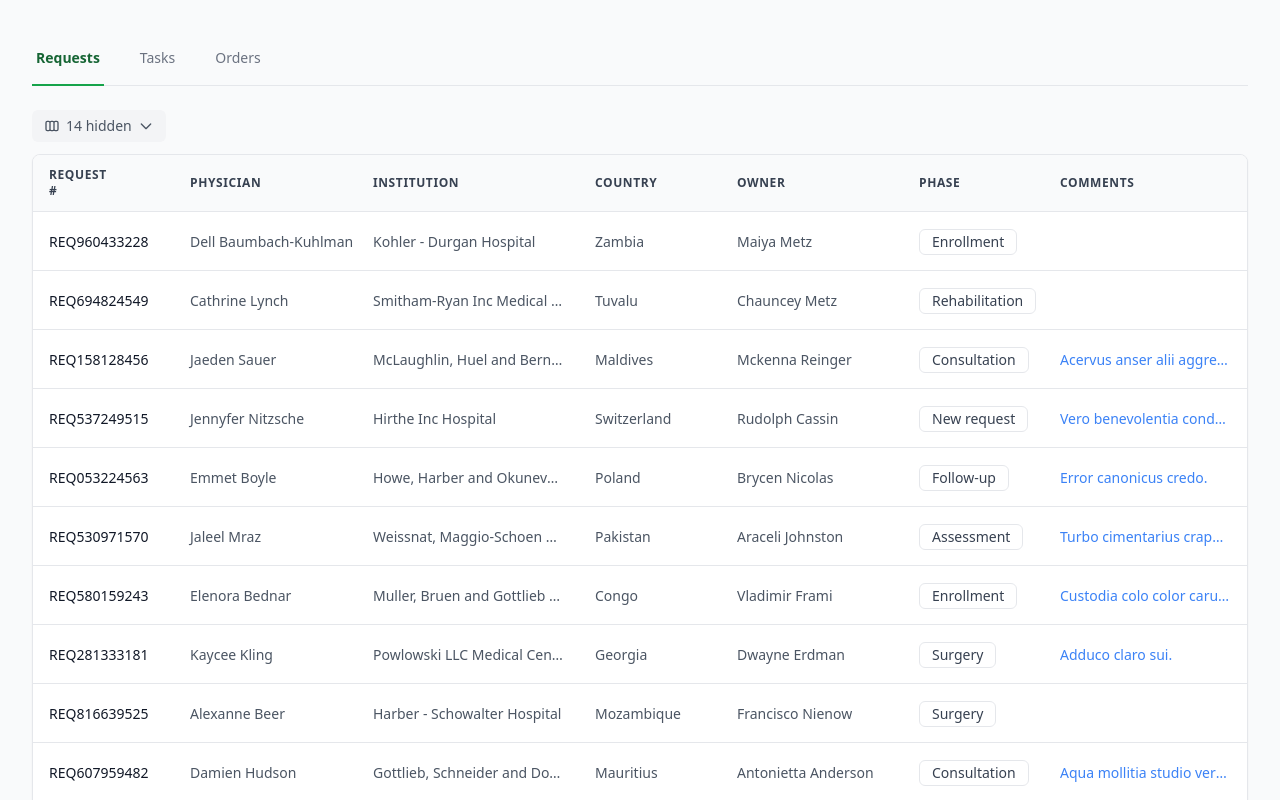
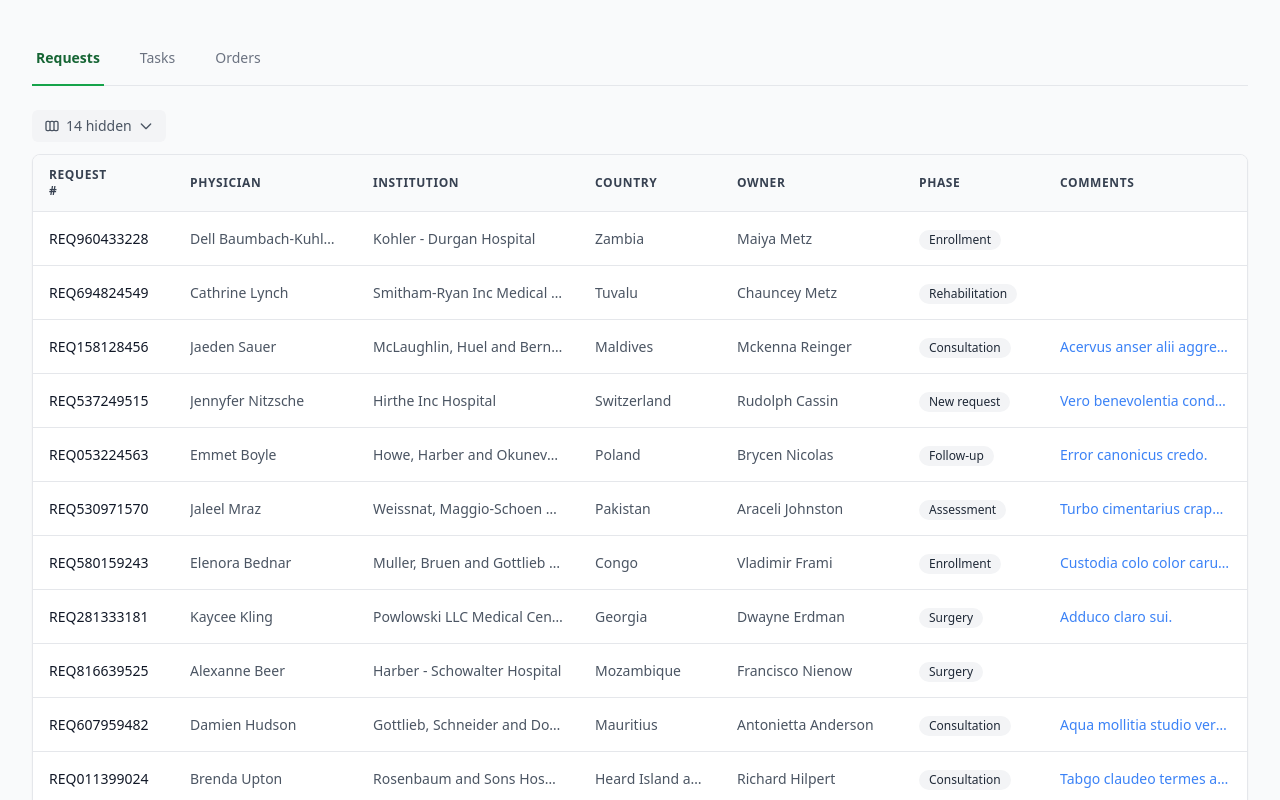
Before and after one commit to kbogers/customizable-table, a React (Vite) app: page / in a window 1280 px wide. Shown: the top 800 px of the page. Built offline with nearby package versions, Linux system fonts and the light colour scheme.

Commit message:
Add consistent truncation with tooltips for all table cells
- Create TruncatedCell component for text with automatic truncation
- Create ChipCell component for styled badges with truncation
- All cells now adapt to column width and show tooltips when truncated
- Remove hardcoded max-width values

```diff
--- a/src/Table.tsx
+++ b/src/Table.tsx
@@ -73,54 +73,83 @@ const groupLabels: Record<string, string> = {
     physician: 'Physician details',
 };
 
+// Truncated cell component with tooltip
+const TruncatedCell: React.FC<{
+    value: string | null | undefined;
+    className?: string;
+    emptyPlaceholder?: boolean;
+}> = ({ value, className = '', emptyPlaceholder = false }) => {
+    if (!value) {
+        return emptyPlaceholder ? <span className="text-gray-400">—</span> : null;
+    }
+    return (
+        <span className={`block truncate ${className}`} title={value}>
+            {value}
+        </span>
+    );
+};
+
+// Chip component with truncation
+const ChipCell: React.FC<{
+    value: string;
+    variant: 'green' | 'blue' | 'gray';
+}> = ({ value, variant }) => {
+    const colorClasses = {
+        green: 'bg-green-100 text-green-800',
+        blue: 'bg-blue-100 text-blue-800',
+        gray: 'bg-gray-100 text-gray-800',
+    };
+    return (
+        <span
+            className={`inline-flex items-center px-2.5 py-0.5 rounded-full text-xs font-medium max-w-full ${colorClasses[variant]}`}
+            title={value}
+        >
+            <span className="truncate">{value}</span>
+        </span>
+    );
+};
+
 const columns = [
     // Core columns
     columnHelper.accessor('requestId', {
         header: 'Request #',
-        cell: (info) => <span className="font-medium text-gray-900">{info.getValue()}</span>,
+        cell: (info) => <TruncatedCell value={info.getValue()} className="font-medium text-gray-900" />,
         size: 140,
         minSize: 100,
     }),
     columnHelper.accessor('physician', {
         header: 'Physician',
-        cell: (info) => info.getValue(),
+        cell: (info) => <TruncatedCell value={info.getValue()} />,
         size: 180,
         minSize: 100,
     }),
     columnHelper.accessor('institution', {
         header: 'Institution',
-        cell: (info) => <span className="truncate max-w-[200px] block" title={info.getValue()}>{info.getValue()}</span>,
+        cell: (info) => <TruncatedCell value={info.getValue()} />,
         size: 220,
         minSize: 120,
     }),
     columnHelper.accessor('country', {
         header: 'Country',
-        cell: (info) => info.getValue(),
+        cell: (info) => <TruncatedCell value={info.getValue()} />,
         size: 140,
         minSize: 100,
     }),
     columnHelper.accessor('owner', {
         header: 'Owner',
-        cell: (info) => info.getValue(),
+        cell: (info) => <TruncatedCell value={info.getValue()} />,
         size: 180,
         minSize: 100,
     }),
     columnHelper.accessor('phase', {
         header: 'Phase',
-        cell: (info) => (
-            <span className="phase-chip">
-                {info.getValue()}
-            </span>
-        ),
+        cell: (info) => <ChipCell value={info.getValue()} variant="gray" />,
         size: 140,
         minSize: 100,
     }),
     columnHelper.accessor('comments', {
         header: 'Comments',
-        cell: (info) => {
-            const val = info.getValue();
-            return val ? <span className="text-blue-500 cursor-pointer hover:underline truncate max-w-[200px] block" title={val}>{val}</span> : null;
-        },
+        cell: (info) => <TruncatedCell value={info.getValue()} className="text-blue-500 cursor-pointer hover:underline" />,
         size: 200,
         minSize: 100,
     }),
@@ -128,38 +157,31 @@ const columns = [
     // Details columns
     columnHelper.accessor('product', {
         header: 'Product',
-        cell: (info) => info.getValue() || <span className="text-gray-400">—</span>,
+        cell: (info) => <TruncatedCell value={info.getValue()} emptyPlaceholder />,
         size: 160,
         minSize: 100,
     }),
     columnHelper.accessor('requestType', {
         header: 'Request type',
-        cell: (info) => (
-            <span className="inline-flex items-center px-2.5 py-0.5 rounded-full text-xs font-medium bg-green-100 text-green-800">
-                {info.getValue()}
-            </span>
-        ),
+        cell: (info) => <ChipCell value={info.getValue()} variant="green" />,
         size: 160,
         minSize: 120,
     }),
     columnHelper.accessor('fundingModel', {
         header: 'Funding model',
-        cell: (info) => info.getValue(),
+        cell: (info) => <TruncatedCell value={info.getValue()} />,
         size: 140,
         minSize: 100,
     }),
     columnHelper.accessor('receivedOn', {
         header: 'Received on',
-        cell: (info) => info.getValue(),
+        cell: (info) => <TruncatedCell value={info.getValue()} />,
         size: 120,
         minSize: 100,
     }),
     columnHelper.accessor('rationale', {
         header: 'Rationale',
-        cell: (info) => {
-            const val = info.getValue();
-            return val ? <span className="truncate max-w-[250px] block" title={val}>{val}</span> : <span className="text-gray-400">—</span>;
-        },
+        cell: (info) => <TruncatedCell value={info.getValue()} emptyPlaceholder />,
         size: 280,
         minSize: 150,
     }),
@@ -167,31 +189,25 @@ const columns = [
     // Identifiers columns
     columnHelper.accessor('patientInitials', {
         header: 'Patient initials',
-        cell: (info) => info.getValue() || <span className="text-gray-400">—</span>,
+        cell: (info) => <TruncatedCell value={info.getValue()} emptyPlaceholder />,
         size: 120,
         minSize: 80,
     }),
     columnHelper.accessor('patientNumber', {
         header: 'Patient number',
-        cell: (info) => <span className="font-mono text-sm">{info.getValue()}</span>,
+        cell: (info) => <TruncatedCell value={info.getValue()} className="font-mono text-sm" />,
         size: 140,
         minSize: 100,
     }),
     columnHelper.accessor('castorId', {
         header: 'Castor ID',
-        cell: (info) => {
-            const val = info.getValue();
-            return val ? <span className="font-mono text-sm">{val}</span> : <span className="text-gray-400">—</span>;
-        },
+        cell: (info) => <TruncatedCell value={info.getValue()} className="font-mono text-sm" emptyPlaceholder />,
         size: 120,
         minSize: 80,
     }),
     columnHelper.accessor('eapDossierNumber', {
         header: 'EAP dossier number',
-        cell: (info) => {
-            const val = info.getValue();
-            return val ? <span className="font-mono text-sm">{val}</span> : <span className="text-gray-400">—</span>;
-        },
+        cell: (info) => <TruncatedCell value={info.getValue()} className="font-mono text-sm" emptyPlaceholder />,
         size: 160,
         minSize: 100,
     }),
@@ -199,39 +215,38 @@ const columns = [
     // Physician details columns
     columnHelper.accessor('physicianEmail', {
         header: 'Physician email',
-        cell: (info) => (
-            <a href={`mailto:${info.getValue()}`} className="text-blue-600 hover:underline truncate max-w-[200px] block">
-                {info.getValue()}
-            </a>
-        ),
+        cell: (info) => {
+            const val = info.getValue();
+            return (
+                <a href={`mailto:${val}`} className="block truncate text-blue-600 hover:underline" title={val}>
+                    {val}
+                </a>
+            );
+        },
         size: 220,
         minSize: 150,
     }),
     columnHelper.accessor('physicianFirstName', {
         header: 'First name',
-        cell: (info) => info.getValue(),
+        cell: (info) => <TruncatedCell value={info.getValue()} />,
         size: 120,
         minSize: 80,
     }),
     columnHelper.accessor('physicianLastName', {
         header: 'Last name',
-        cell: (info) => info.getValue(),
+        cell: (info) => <TruncatedCell value={info.getValue()} />,
         size: 120,
         minSize: 80,
     }),
     columnHelper.accessor('physicianPhone', {
         header: 'Phone number',
-        cell: (info) => info.getValue(),
+        cell: (info) => <TruncatedCell value={info.getValue()} className="font-mono" />,
         size: 140,
         minSize: 100,
     }),
     columnHelper.accessor('physicianSpecialty', {
         header: 'Specialty',
-        cell: (info) => (
-            <span className="inline-flex items-center px-2.5 py-0.5 rounded-full text-xs font-medium bg-blue-100 text-blue-800">
-                {info.getValue()}
-            </span>
-        ),
+        cell: (info) => <ChipCell value={info.getValue()} variant="blue" />,
         size: 140,
         minSize: 100,
     }),
```
